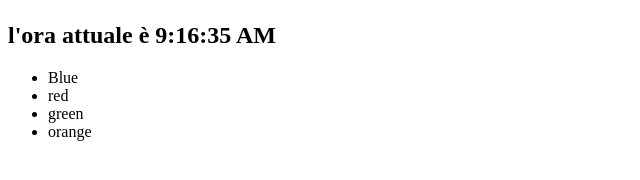
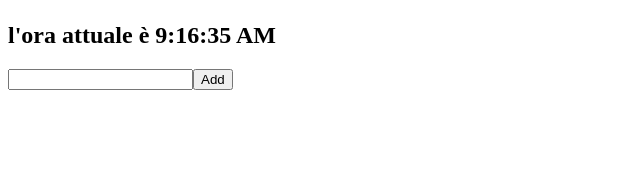
Before and after one commit to Aledevel/react, a React (Vite) app in the folder esercitazione 3/esercitazione/: page / in a window 1280 px wide. Shown: the part 370-550 px from the top of the page, without its empty margins (0-640 px from the left). Built offline with nearby package versions, Linux system fonts and the light colour scheme.

Commit message:
rendering lists 2

```diff
--- a/esercitazione 3/esercitazione/src/App.jsx
+++ b/esercitazione 3/esercitazione/src/App.jsx
@@ -7,7 +7,9 @@
 // import { MouseClick } from "./MouseClick"
 import { Clock } from "./Clock"
 // import { UncontrolledForm } from "./UncontrolledForm"
-import { List } from "./List"
+// import { List } from "./List"
+import { TodoList } from "./TodoList"
+
 export function App(){
     return(
         <div>
@@ -20,12 +22,8 @@
           <GeolocationViewer />
           <MouseClick/> */}
           {/* <UncontrolledForm/> */}
-          <List colors={[
-            {id:1,name:"Blue"},
-            {id:2,name:"red"},
-            {id:3,name:"green"},
-            {id:4,name:"orange"},
-          ]}/>
+          {/* <List colors={[{id:1,name:"Blue"},{id:2,name:"red"},  {id:3,name:"green"}, {id:4,name:"orange"}, ]}/> */}
+          <TodoList/>
         </div>
     )
 }
--- a/esercitazione 3/esercitazione/src/List.jsx
+++ b/esercitazione 3/esercitazione/src/List.jsx
@@ -3,7 +3,7 @@
 
     return(
         <ul>
-            {colors.map((color)=> <li key={color.id}>{color.name}</li>)}
+            {colors.map((color) => <li key={color.id}>{color.name}</li>)}
         </ul>
     )
 
--- /dev/null
+++ b/esercitazione 3/esercitazione/src/TodoList.jsx
@@ -0,0 +1,30 @@
+import { useState } from 'react'
+
+export function TodoList() {
+	const [todos, setTodos] = useState([])
+
+	function handleAddTodo(event) {
+		event.preventDefault()
+
+		const todo = event.target.elements.todo.value
+
+		setTodos((todos) => [...todos, todo])
+	}
+
+	return (
+		<div>
+			<form onSubmit={handleAddTodo}>
+				<input data-testid="todo-input" name="todo" />
+				<button type="submit">Add</button>
+			</form>
+
+			<ul data-testid="todo-list">
+				{todos.map((todo, index) => (<li key={index}> {todo} </li>))}
+			</ul>
+		</div>
+	)
+}
+// Create a TodoList component that renders a ul tag with a li tag for each item contained in the todos state variable.
+// The todos state variable should be an array of strings.
+// The TodoList component should also contain an input tag and a button.
+// When the button is clicked, the event handler should add the value of the input tag to the todos array.
```
